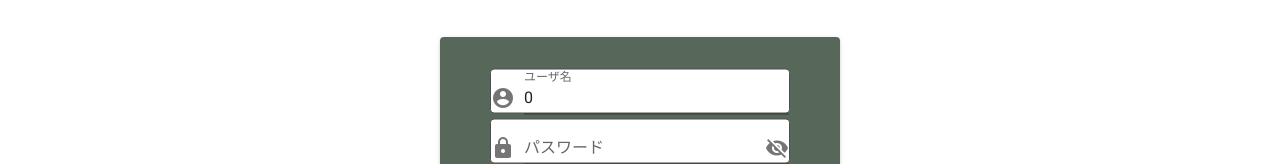
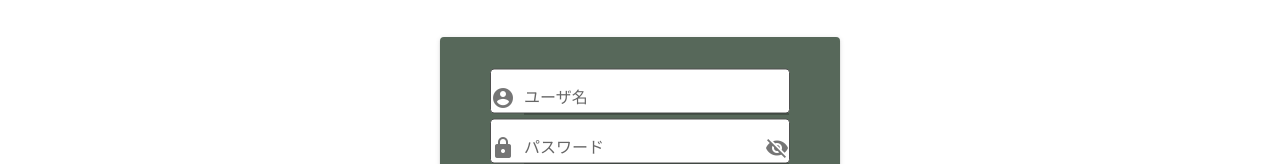
Before and after one commit to Tatsumi0000/barter, a Vue app: page /login in a window 1280 px wide. Shown: the part 202-366 px from the top of the page. Built offline with nearby package versions, Linux system fonts and the light colour scheme.

Commit message:
Delete: デバッグ用のやつ

```diff
--- a/src/components/Login.vue
+++ b/src/components/Login.vue
@@ -42,7 +42,7 @@ export default {
   data: () => ({
     showPassword: false,
     url: 'http://localhost:1234/login',
-    ID: 0,
+    ID: null,
     PASS: '',
     // userData: { ID: 0, PASS: '' },
   }),
@@ -51,7 +51,7 @@ export default {
       const params = new URLSearchParams();
       params.append('ID', this.ID);
       params.append('PASSWORD', this.PASS);
-      console.log(params.header);
+      // console.log(params.header);
       this.axios
         // .post(this.url, this.userData, { 'Content-Type': 'text/plain; charset=utf-8' })
         .post('http://localhost:1234/login', params)
```
